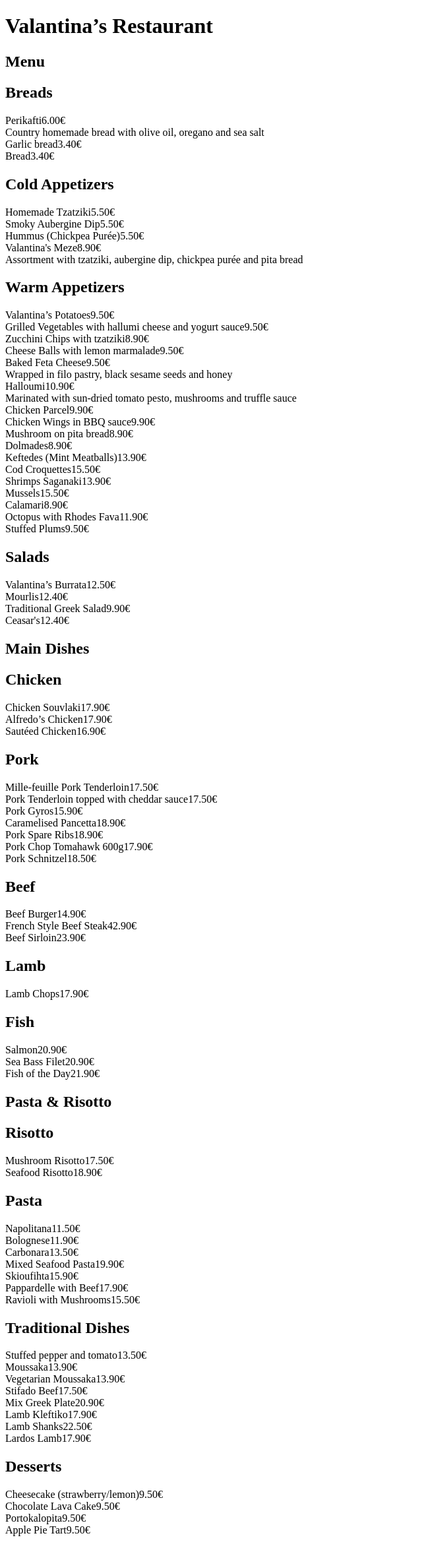
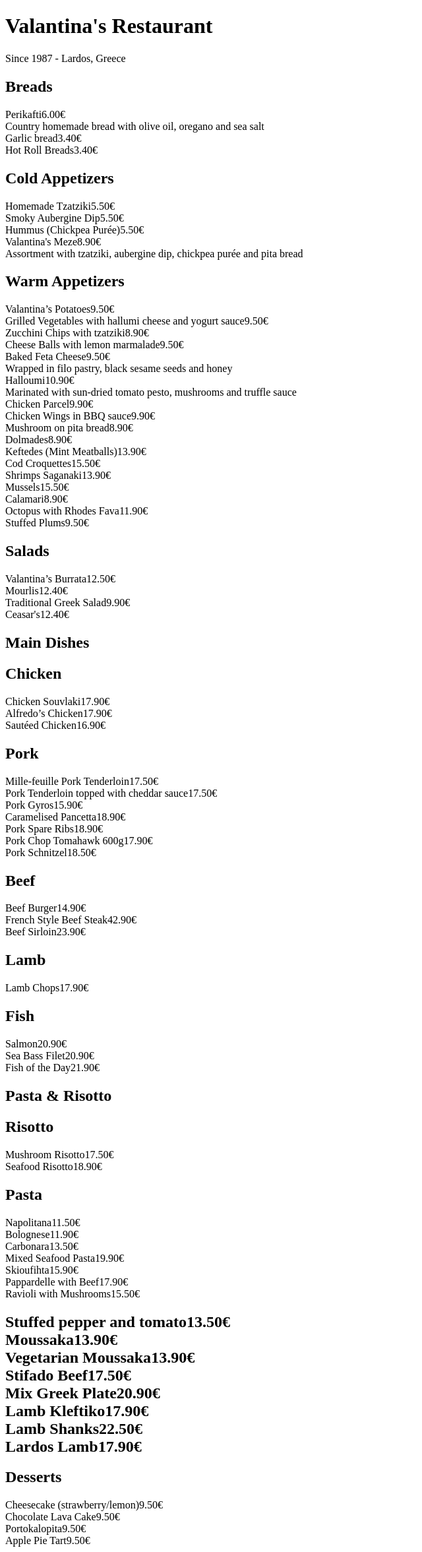
Before and after one commit to komninoskon/valantinas-final, a Flask app: page /menu in a window 1280 px wide. Shown: the whole page at 66% size, without its empty margins (0-640 px from the left). Before the commit the page ends 2329 px from the top, so only its background shows below. Run offline with Flask 3, Linux system fonts and the light colour scheme.

Commit message:
Update menu.html

```diff
--- a/templates/menu.html
+++ b/templates/menu.html
@@ -6,30 +6,30 @@
     <link hrel="https://fonts.googleapis.com/css2?family=Playfair+Display&display=swap" rel="stylesheet">
 </head>
 <body>
+    <header>
+      <h1 class="restaurant-title">Valantina's Restaurant</h1>
+      <p class="subtitle">Since 1987 - Lardos, Greece</p>
+    </header>
 
-    <h1>Valantina’s Restaurant</h1>
-    <h2>Menu</h2>
-
-	<!-- Breads-->
-    <div class="category">
-       <h2>Breads</h2>
+    <section class="menu-section">
+        <h2 class="section-title">Breads</h2>
           <div class="item"><span class="item-name">Perikafti</span><span class="item-price">6.00€</span><br><span class=>Country homemade bread with olive oil, oregano and sea salt</span></div>
           <div class="item"><span class="item-name">Garlic bread</span><span class="item-price">3.40€</span></div>
-        <div class="item"><span class="item-name">Bread</span><span class="item-price">3.40€</span></div>
+          <div class="item"><span class="item-name">Hot Roll Breads</span><span class="item-price">3.40€</span></div>
         </div>
+    </section>
 
-	<!-- Cold Appetizers -->
-    <div class="category">
-	   <h2>Cold Appetizers</h2>
+    <section class="menu-section">
+         <h2 class="section-title">Cold Appetizers</h2>
            <div class="item"><span class="item-name">Homemade Tzatziki</span><span class="item-price">5.50€</span></div>
            <div class="item"><span class="item-name">Smoky Aubergine Dip</span><span class="item-price">5.50€</span></div>
            <div class="item"><span class="item-name">Hummus (Chickpea Purée)</span><span class="item-price">5.50€</span></div>
            <div class="item"><span class="item-name">Valantina's Meze</span><span class="item-price">8.90€</span><br><span class=>Assortment with tzatziki, aubergine dip, chickpea purée and pita bread</span></div>
          </div>
+    </section>
 
-    <!-- Warm Appetizers -->
-    <div class="category">
-       <h2>Warm Appetizers</h2>
+    <section clss="menu-section">
+	  <h2 class="section-title">Warm Appetizers</h2>
            <div class="item"><span class="item-name">Valantina’s Potatoes</span><span class="item-price">9.50€</span></div>
            <div class="item"><span class="item-name">Grilled Vegetables with hallumi cheese and yogurt sauce</span><span class="item-price">9.50€</span></div>
            <div class="item"><span class="item-name">Zucchini Chips with tzatziki</span><span class="item-price">8.90€</span></div>
@@ -48,20 +48,19 @@
            <div class="item"><span class="item-name">Octopus with Rhodes Fava</span><span class="item-price">11.90€</span></div>
            <div class="item"><span class="item-name">Stuffed Plums</span><span class="item-price">9.50€</span></div>
          </div>
+    </section>
 
-    <!-- Salads -->
-    <div class="category">
-       <h2>Salads</h2>
+    <section class="menu-section">
+	 <h2 class="section-title">Salads</h2>
            <div class="item"><span class="item-name">Valantina’s Burrata</span><span class="item-price">12.50€</span></div>
            <div class="item"><span class="item-name">Mourlis</span><span class="item-price">12.40€</span></div>
            <div class="item"><span class="item-name">Traditional Greek Salad</span><span class="item-price">9.90€</span></div>
            <div class="item"><span class="item-name">Ceasar's</span><span class="item-price">12.40€</span></div>
          </div>
+    </section>
 
-    <!-- Main Dishes -->
-    <div class="category">
-       <h2>Main Dishes</h2>
-
+    <section class="menu-section">
+	 <h2 class="section-tilte">Main Dishes</h2>
 	   <h2>Chicken</h2>
               <div class="item"><span class="item-name">Chicken Souvlaki</span><span class="item-price">17.90€</span></div>
               <div class="item"><span class="item-name">Alfredo’s Chicken</span><span class="item-price">17.90€</span></div>
@@ -89,11 +88,10 @@
                 <div class="item"><span class="item-name">Sea Bass Filet</span><span class="item-price">20.90€</span></div>
                 <div class="item"><span class="item-name">Fish of the Day</span><span class="item-price">21.90€</span></div>
             </div>
+    </section>
 
-    <!-- Pasta & Risotto -->
-    <div class="category">
-       <h2>Pasta & Risotto</h2>
-
+    <section class="menu-section">
+       <h2 class="section-title">Pasta & Risotto</h2>
             <h2>Risotto</h2>
 		<div class="item"><span class="item-name">Mushroom Risotto</span><span class="item-price">17.50€</span></div>
                 <div class="item"><span class="item-name">Seafood Risotto</span><span class="item-price">18.90€</span></div>
@@ -107,10 +105,10 @@
                 <div class="item"><span class="item-name">Pappardelle with Beef</span><span class="item-price">17.90€</span></div>
                 <div class="item"><span class="item-name">Ravioli with Mushrooms</span><span class="item-price">15.50€</span></div>
        </div>
+    </section>
 
-    <!-- Traditional Dishes -->
-    <div class="category">
-      <h2>Traditional Dishes</h2>
+    <section class="menu-section">
+	 <h2 class="section-title>Traditional Dishes</h2>
               <div class="item"><span class="item-name">Stuffed pepper and tomato</span><span class="item-price">13.50€</span></div>
               <div class="item"><span class="item-name">Moussaka</span><span class="item-price">13.90€</span></div>
               <div class="item"><span class="item-name">Vegetarian Moussaka</span><span class="item-price">13.90€</span></div>
@@ -120,15 +118,15 @@
               <div class="item"><span class="item-name">Lamb Shanks</span><span class="item-price">22.50€</span></div>
               <div class="item"><span class="item-name">Lardos Lamb</span><span class="item-price">17.90€</span></div>
           </div>
+    </section>
 
-    <!-- Desserts -->
-    <div class="category">
-      <h2>Desserts</h2>
+    <section class="menu-section">
+	 <h2 class"section-title>Desserts</h2>
             <div class="item"><span class="item-name">Cheesecake (strawberry/lemon)</span><span class="item-price">9.50€</span></div>
             <div class="item"><span class="item-name">Chocolate Lava Cake</span><span class="item-price">9.50€</span></div>
             <div class="item"><span class="item-name">Portokalopita</span><span class="item-price">9.50€</span></div>
             <div class="item"><span class="item-name">Apple Pie Tart</span><span class="item-price">9.50€</span></div>
          </div>
-
+    </section>
 </body>
 </html>
```
Lines whose indentation alone changed are shown as unchanged.
